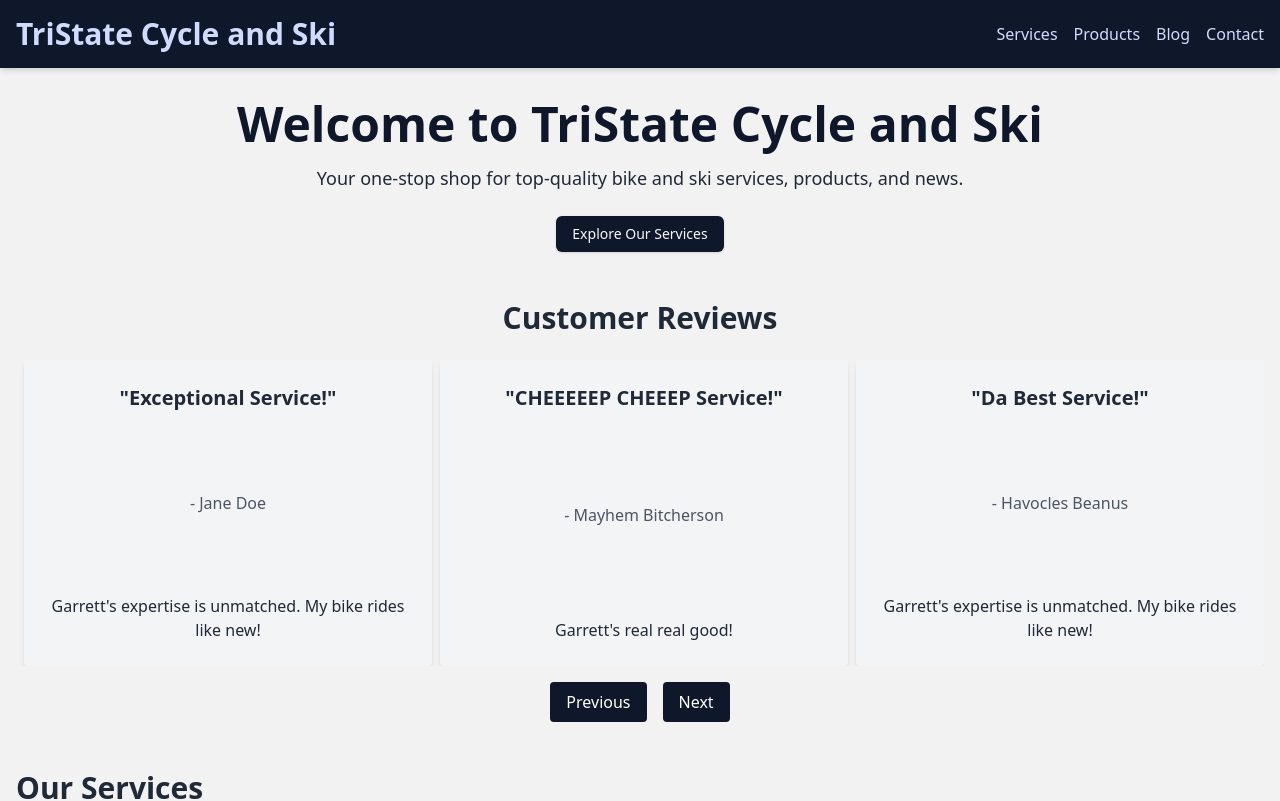
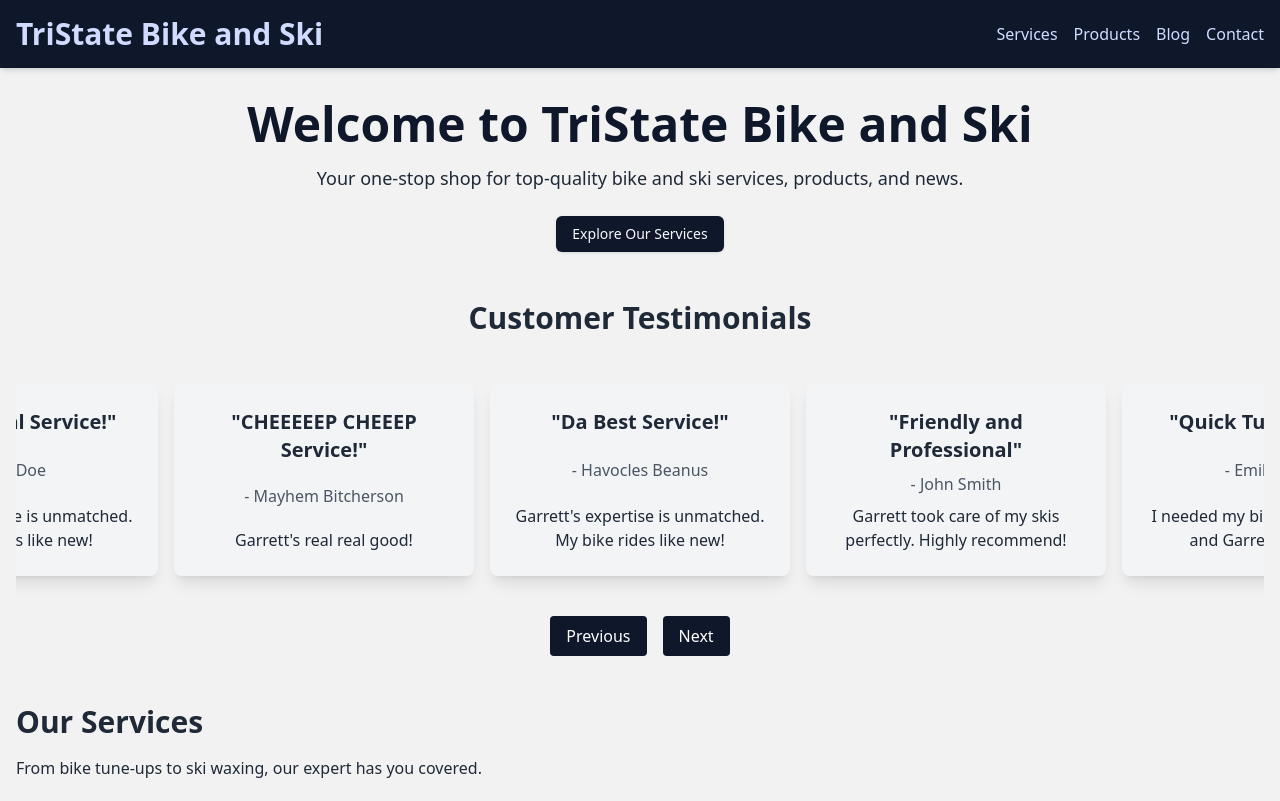
Before and after one commit to wingsforsophia/BikeSkiShop, a React (Create React App) app: page / in a window 1280 px wide. Shown: the top 801 px of the page. Built offline with nearby package versions, Linux system fonts and the light colour scheme.

Commit message:
working shad carousel

```diff
--- a/public/index.html
+++ b/public/index.html
@@ -24,7 +24,7 @@
       work correctly both with client-side routing and a non-root public URL.
       Learn how to configure a non-root public URL by running `npm run build`.
     -->
-    <title>React App</title>
+    <title>TriState Bike and Ski</title>
   </head>
   <body>
     <noscript>You need to enable JavaScript to run this app.</noscript>
--- a/src/components/Footer.js
+++ b/src/components/Footer.js
@@ -5,7 +5,7 @@ const Footer = () => {
     <footer className="bg-neutral text-neutral-content py-4">
       <div className="container mx-auto text-center">
         <p>
-          &copy; {new Date().getFullYear()} TriState Cycle and Ski. All rights
+          &copy; {new Date().getFullYear()} TriState Bike and Ski. All rights
           reserved.
         </p>
       </div>
--- a/src/components/Header.js
+++ b/src/components/Header.js
@@ -4,7 +4,7 @@ const Header = () => {
   return (
     <header className="bg-primary text-primary-content py-4 shadow-md">
       <div className="container mx-auto px-4 flex justify-between items-center">
-        <h1 className="text-3xl font-bold">TriState Cycle and Ski</h1>
+        <h1 className="text-3xl font-bold">TriState Bike and Ski</h1>
         <nav className="space-x-4">
           <a href="#services" className="hover:underline">
             Services
--- a/src/views/HomePage.tsx
+++ b/src/views/HomePage.tsx
@@ -6,8 +6,9 @@ import { Button } from "../components/ui/button";
 
 const HomePage: React.FC = () => {
   const [emblaRef, emblaApi] = useEmblaCarousel({
-    align: "start", // Align items to the start
+    align: "center", // Align items to the start
     skipSnaps: false, // Ensure snaps happen as expected
+    startIndex: 1, // Start with the second slide
   });
 
   return (
@@ -17,7 +18,7 @@ const HomePage: React.FC = () => {
       <main className="container mx-auto px-4 py-8">
         <section className="text-center mb-12">
           <h1 className="text-5xl font-bold mb-4 text-primary">
-            Welcome to TriState Cycle and Ski
+            Welcome to TriState Bike and Ski
           </h1>
           <p className="text-lg">
             Your one-stop shop for top-quality bike and ski services, products,
@@ -28,10 +29,13 @@ const HomePage: React.FC = () => {
 
         <section className="mb-12">
           <h2 className="text-3xl font-bold mb-6 text-center">
-            Customer Reviews
+            Customer Testimonials
           </h2>
-          <div ref={emblaRef} className="overflow-hidden">
-            <div className="flex">
+          <div
+            ref={emblaRef}
+            className="overflow-hidden py-6" // Add padding to the carousel container
+          >
+            <div className="flex space-x-4">
               {[
                 { title: "Exceptional Service!", author: "Jane Doe", text: "Garrett's expertise is unmatched. My bike rides like new!" },
                 { title: "CHEEEEEP CHEEEP Service!", author: "Mayhem Bitcherson", text: "Garrett's real real good!" },
@@ -41,9 +45,9 @@ const HomePage: React.FC = () => {
               ].map((review, index) => (
                 <div
                   key={index}
-                  className="pl-2 md:basis-1/2 lg:basis-1/3 flex-shrink-0 flex-grow-0"
+                  className="flex-shrink-0 w-full sm:w-[80%] md:w-[60%] lg:w-[40%] max-w-[300px]"
                 >
-                  <div className="p-6 bg-gray-100 rounded shadow-md text-center aspect-[4/3] flex flex-col justify-between">
+                  <div className="p-6 bg-gray-100 rounded-lg shadow-lg text-center h-full flex flex-col justify-between">
                     <h3 className="text-xl font-bold">{`"${review.title}"`}</h3>
                     <p className="mt-2 text-gray-600">{`- ${review.author}`}</p>
                     <p className="mt-2">{review.text}</p>
```
Also changed, not shown: 1 other file (tests, documents, lock files or other folders).
